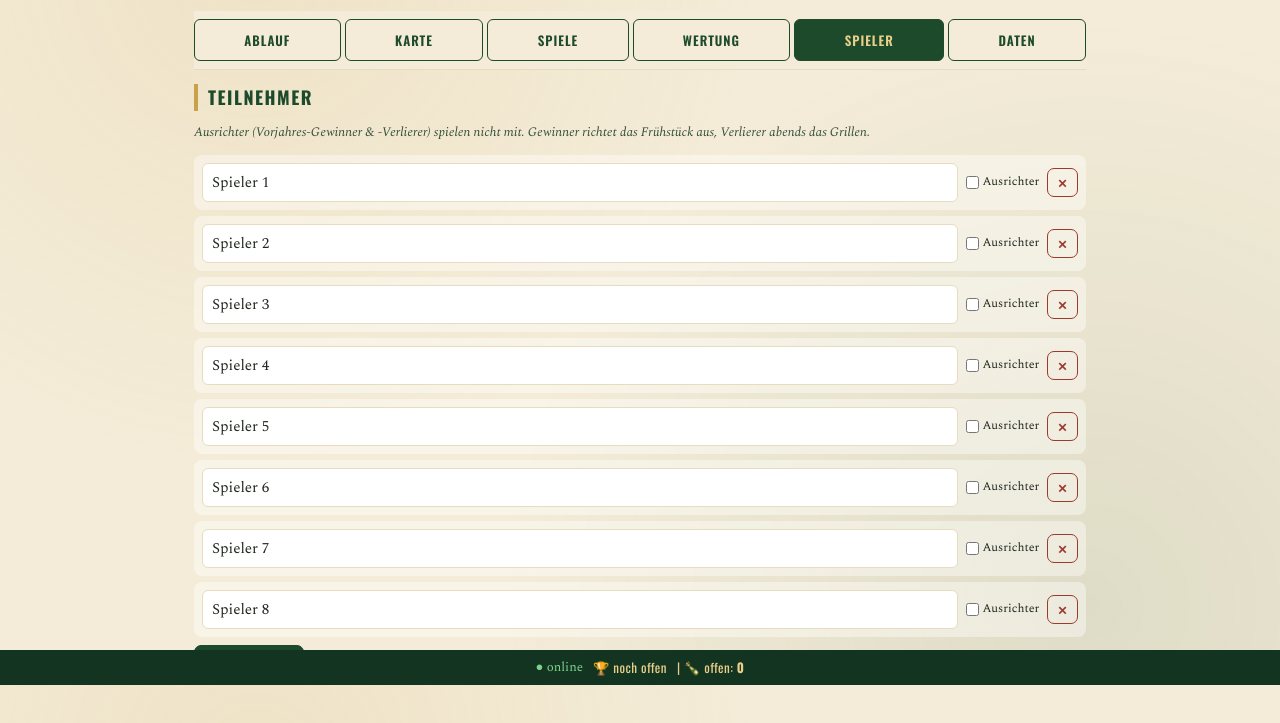
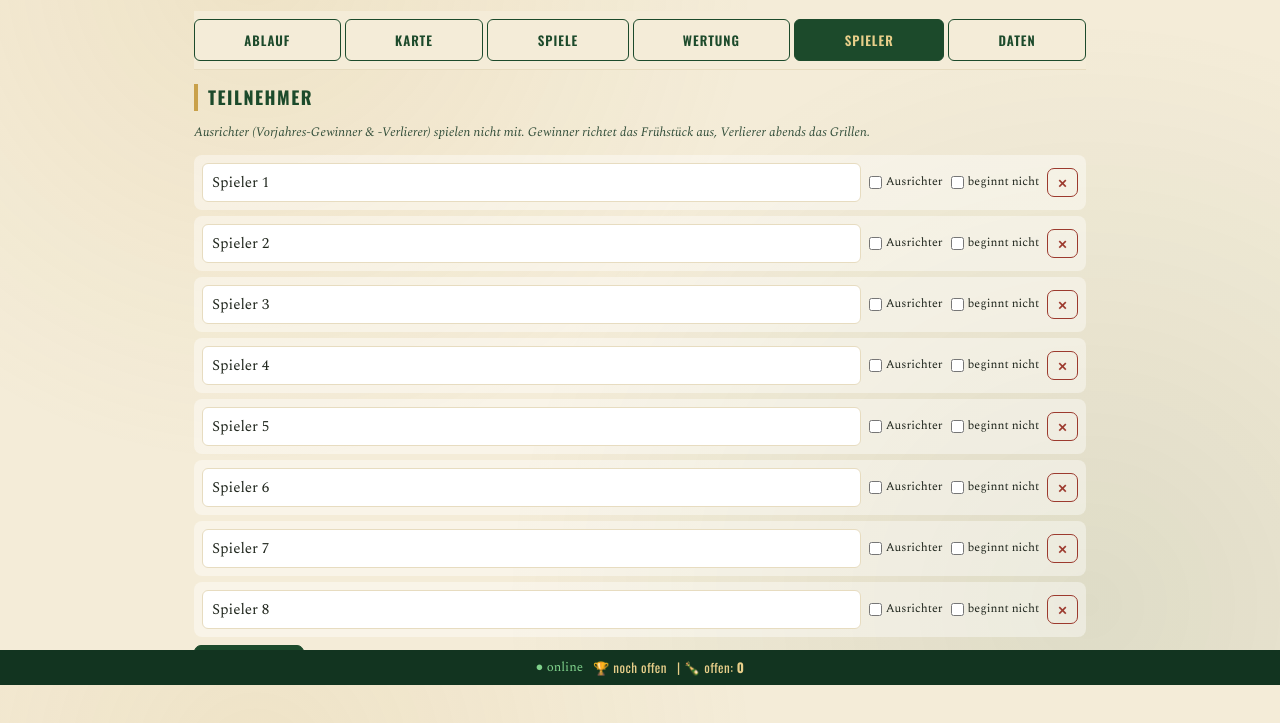
Before and after one commit to wsteps-a11y/urpils-trophy, a plain HTML site: page trophy-leitstand/index.html in a window 1280 px wide. Both pictures are taken after a click on the button "SPIELER". Shown: the part 115-838 px from the top of the page. Drawn offline with nearby package versions, Linux system fonts and the light colour scheme.

Commit message:
Teilnehmer-Schalter 'beginnt nicht' (aus Startreihenfolge ausschliessen), SW v13
Co-Authored-By: Claude Opus 4.8 <noreply@anthropic.com>

```diff
--- a/trophy-leitstand/index.html
+++ b/trophy-leitstand/index.html
@@ -88,7 +88,7 @@
   .schritt-info{font-size:13px;font-style:italic;opacity:.8}
 
   .tn-zeile{display:flex;align-items:center;gap:8px;padding:8px;background:rgba(255,255,255,.4);
-     border-radius:8px;margin-bottom:6px}
+     border-radius:8px;margin-bottom:6px;flex-wrap:wrap}
   .tn-zeile input[type=text]{flex:1;font-family:'Spectral',serif;font-size:15px;padding:7px 9px;
      border:1px solid var(--papier-tief);border-radius:6px;background:#fff;color:var(--tinte)}
   .tn-zeile label{font-size:12px;display:flex;align-items:center;gap:4px;white-space:nowrap}
@@ -733,7 +733,7 @@ function rotationsBeginnerId(nr, akt){
   return akt[(offset + (nr-2)) % P].id;
 }
 function startZuordnung(){
-  const akt=aktiveSpieler(); const map={}; if(!akt.length) return map;
+  const akt=aktiveSpieler().filter(t=>!t.keinStart); const map={}; if(!akt.length) return map;
   const games=[2,3,4,5,6,7,8,9];
   const byNr={}; STATE.spiele.forEach(g=>{ if(g.nr>=2&&g.nr<=9) byNr[g.nr]=g; });
   const used=new Set();
@@ -894,10 +894,14 @@ function renderAblauf(){
 function renderTeilnehmer(){
   const box=document.getElementById('tnListe'); box.innerHTML='';
   STATE.teilnehmer.forEach(t=>{ const z=document.createElement('div'); z.className='tn-zeile';
-    z.innerHTML=`<input type="text" value="${escAttr(t.name)}"><label><input type="checkbox" ${t.ausrichter?'checked':''}> Ausrichter</label><button class="btn mini warn geist">✕</button>`;
-    z.querySelector('input[type=text]').addEventListener('input',e=>{ t.name=e.target.value; speichern(); });
-    z.querySelector('input[type=text]').addEventListener('blur',()=>renderAlleNamen());
-    z.querySelector('input[type=checkbox]').addEventListener('change',e=>{ t.ausrichter=e.target.checked; speichern(); renderAlleNamen(); });
+    z.innerHTML=`<input type="text" class="tn-name" value="${escAttr(t.name)}">`
+      +`<label><input type="checkbox" class="tn-ausr" ${t.ausrichter?'checked':''}> Ausrichter</label>`
+      +`<label title="Spielt mit, beginnt aber kein Spiel"><input type="checkbox" class="tn-kein" ${t.keinStart?'checked':''}> beginnt nicht</label>`
+      +`<button class="btn mini warn geist">✕</button>`;
+    z.querySelector('.tn-name').addEventListener('input',e=>{ t.name=e.target.value; speichern(); });
+    z.querySelector('.tn-name').addEventListener('blur',()=>renderAlleNamen());
+    z.querySelector('.tn-ausr').addEventListener('change',e=>{ t.ausrichter=e.target.checked; speichern(); renderAlleNamen(); });
+    z.querySelector('.tn-kein').addEventListener('change',e=>{ t.keinStart=e.target.checked; speichern(); renderAlleNamen(); });
     z.querySelector('button').addEventListener('click',()=>{ if(confirm('Teilnehmer entfernen?')){ STATE.teilnehmer=STATE.teilnehmer.filter(x=>x!==t); speichern(); renderTeilnehmer(); renderAlleNamen(); } });
     box.appendChild(z); });
 }
--- a/trophy-leitstand/service-worker.js
+++ b/trophy-leitstand/service-worker.js
@@ -1,6 +1,6 @@
 /* UrPils Trophy Leitstand — Service Worker (Offline-Cache der App)
    Hinweis: OSM-Kartenkacheln werden hier NICHT gecacht (separate Offline-Lösung). */
-const CACHE = 'trophy-leitstand-v12';
+const CACHE = 'trophy-leitstand-v13';
 const CORE = [
   './',
   './index.html',
```
